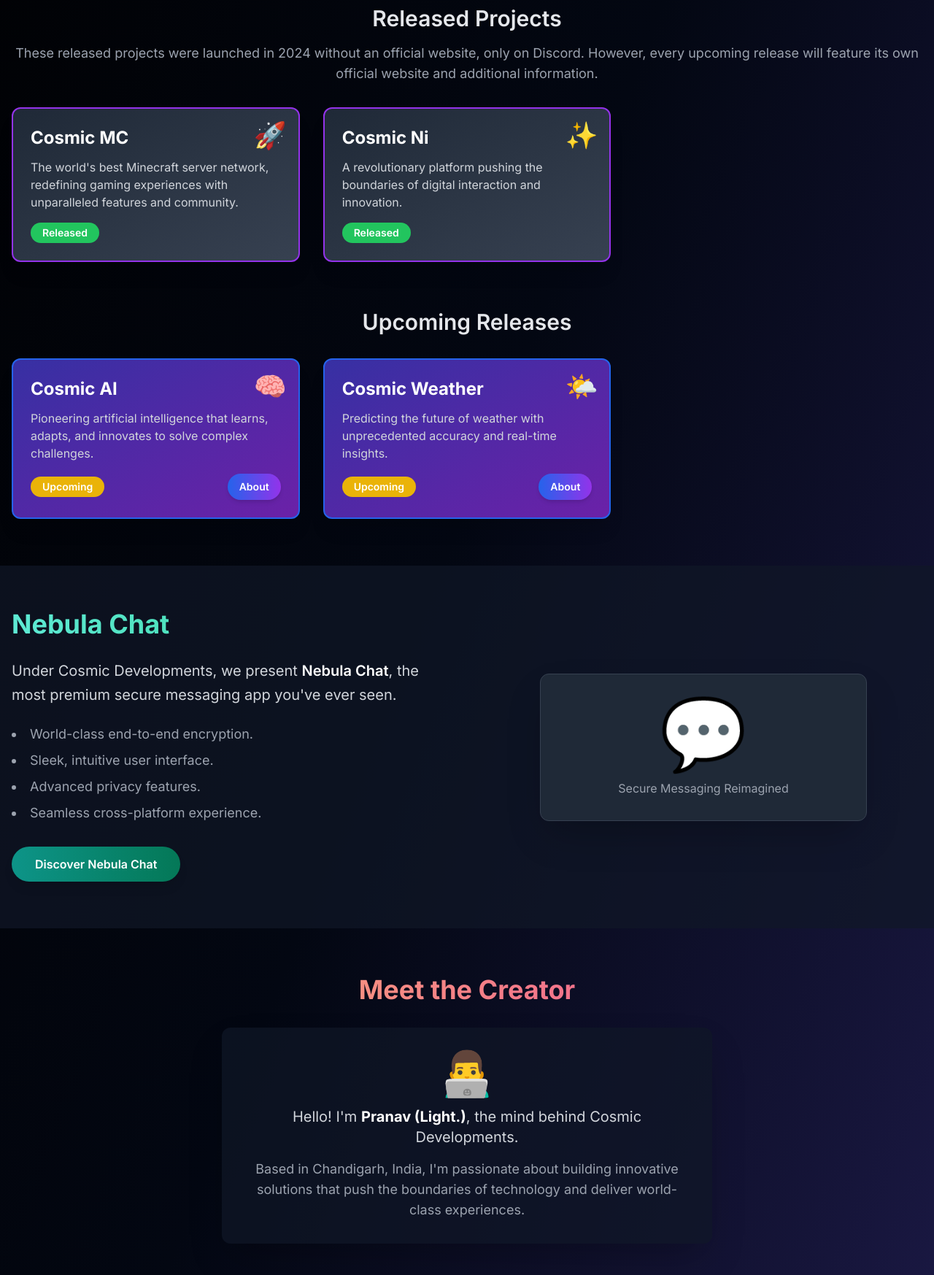
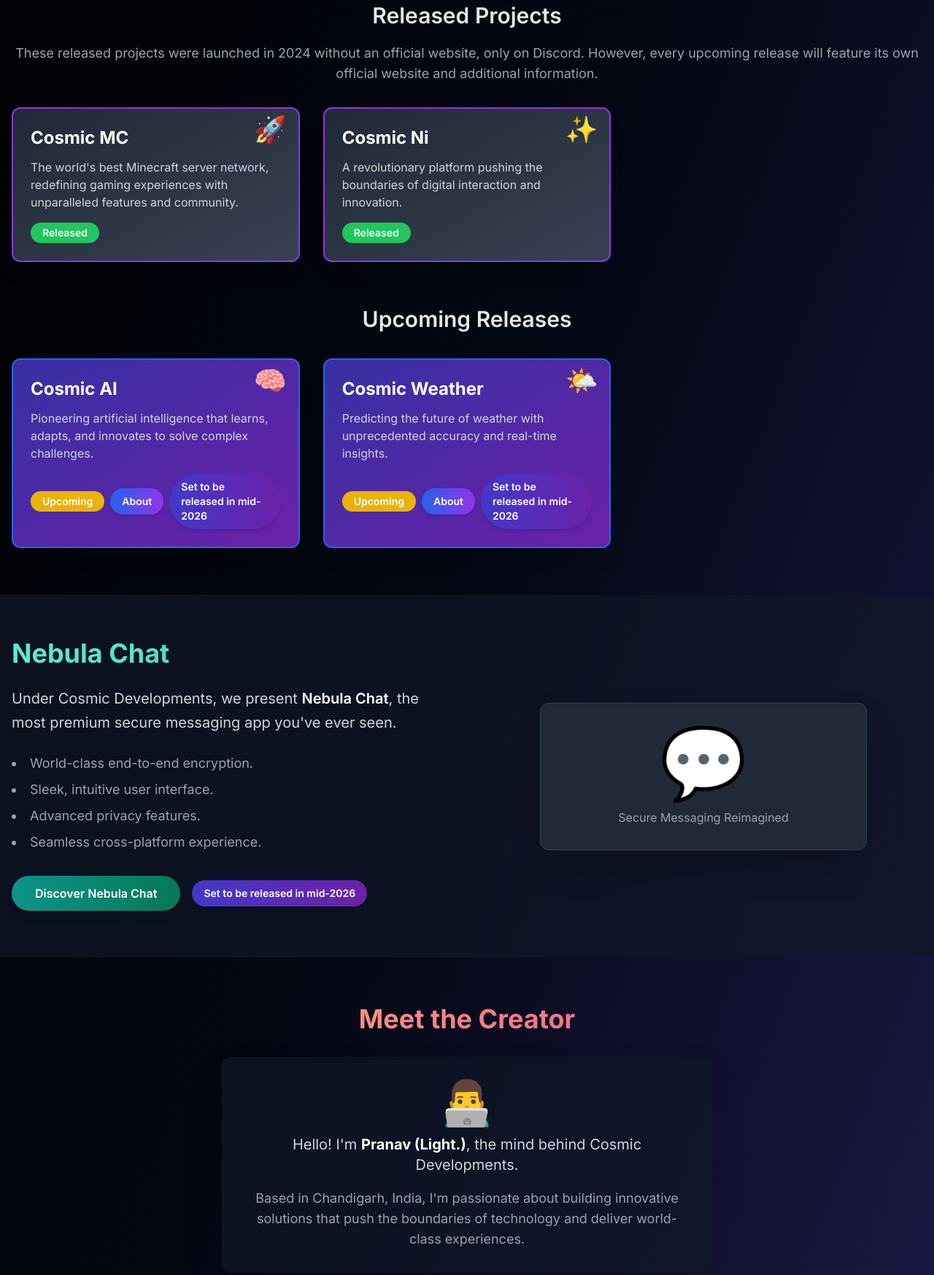
Before and after one commit to PranavKumarprogrammer/cosmicdevelopments, a plain HTML site: page index.html in a window 1280 px wide. Shown: the part 945-2692 px from the top of the page at 73% size. Drawn offline with nearby package versions, Linux system fonts and the light colour scheme; animation ran at ten frames a second.

Commit message:
Update index.html

```diff
--- a/index.html
+++ b/index.html
@@ -228,16 +228,16 @@
 
     <!-- Projects Section - Combined for both released and upcoming -->
     <section id="projects-section" class="container mx-auto py-16 px-4">
-        <h2 class="text-4xl font-bold text-center mb-12 text-transparent bg-clip-text bg-gradient-to-r from-red-400 to-yellow-300">
+        <h2 class="text-4xl font-bold text-center mb-12 text-transparent bg-clip-text bg-gradient-to-r from-red-400 to-yellow-300 animate-float-text">
             Our Galactic Creations
         </h2>
 
         <!-- Released Projects -->
         <div class="mb-16">
-            <h3 class="text-3xl font-semibold mb-4 text-center text-gray-200">
+            <h3 class="text-3xl font-semibold mb-4 text-center text-gray-200 animate-float-text">
                 Released Projects
             </h3>
-            <p class="text-lg text-gray-400 text-center mb-8">
+            <p class="text-lg text-gray-400 text-center mb-8 animate-fade-in-up">
                 These released projects were launched in 2024 without an official website, only on Discord. However, every upcoming release will feature its own official website and additional information.
             </p>
             <div id="released-projects-container" class="grid grid-cols-1 md:grid-cols-2 lg:grid-cols-3 gap-8">
@@ -247,7 +247,7 @@
 
         <!-- Upcoming Projects -->
         <div id="upcoming-projects-container">
-            <h3 class="text-3xl font-semibold mb-8 text-center text-gray-200">
+            <h3 class="text-3xl font-semibold mb-8 text-center text-gray-200 animate-float-text">
                 Upcoming Releases
             </h3>
             <div id="upcoming-project-cards" class="grid grid-cols-1 md:grid-cols-2 lg:grid-cols-3 gap-8">
@@ -263,7 +263,7 @@
                 <h2 class="text-4xl font-bold mb-6 text-transparent bg-clip-text bg-gradient-to-r from-teal-300 to-emerald-400 animate-float-text">
                     Nebula Chat
                 </h2>
-                <p class="text-xl text-gray-300 mb-6 leading-relaxed">
+                <p class="text-xl text-gray-300 mb-6 leading-relaxed animate-float-text-slow">
                     Under Cosmic Developments, we present <span class="font-semibold text-white animate-float-text">Nebula Chat</span>, the most premium secure messaging app you've ever seen.
                 </p>
                 <ul class="list-disc list-inside text-gray-400 text-lg space-y-2">
@@ -272,9 +272,14 @@
                     <li>Advanced privacy features.</li>
                     <li>Seamless cross-platform experience.</li>
                 </ul>
-                <button id="discover-nebula-chat-button" class="mt-8 px-8 py-3 bg-gradient-to-r from-teal-600 to-emerald-700 hover:from-teal-700 hover:to-emerald-800 text-white font-semibold rounded-full shadow-lg transform transition-transform duration-300 hover:scale-105">
+                <div class="flex flex-col sm:flex-row items-center justify-center lg:justify-start gap-4 mt-8">
+                    <button id="discover-nebula-chat-button" class="px-8 py-3 bg-gradient-to-r from-teal-600 to-emerald-700 hover:from-teal-700 hover:to-emerald-800 text-white font-semibold rounded-full shadow-lg transform transition-transform duration-300 hover:scale-105">
                         Discover Nebula Chat
                     </button>
+                    <span class="px-4 py-2 bg-gradient-to-r from-indigo-700 to-purple-800 text-white text-sm font-semibold rounded-full shadow-md animate-button-pulse-subtle">
+                        Set to be released in mid-2026
+                    </span>
+                </div>
             </div>
             <div class="lg:w-1/2 flex justify-center">
                 <!-- Placeholder for an image or illustration -->
@@ -288,15 +293,15 @@
 
     <!-- About Me Section -->
     <section id="about-me-section" class="container mx-auto py-16 px-4 text-center">
-        <h2 class="text-4xl font-bold mb-8 text-transparent bg-clip-text bg-gradient-to-r from-orange-300 to-pink-500">
+        <h2 class="text-4xl font-bold mb-8 text-transparent bg-clip-text bg-gradient-to-r from-orange-300 to-pink-500 animate-float-text">
             Meet the Creator
         </h2>
         <div class="bg-gray-900 bg-opacity-70 rounded-xl p-8 max-w-2xl mx-auto shadow-2xl">
-            <div class="text-6xl mb-4">👨‍💻</div>
-            <p class="text-xl text-gray-300 mb-4">
+            <div class="text-6xl mb-4 animate-wobble-icon">👨‍💻</div>
+            <p class="text-xl text-gray-300 mb-4 animate-float-text-slow">
                 Hello! I'm <span class="font-bold text-white animate-float-text-slow">Pranav (Light.)</span>, the mind behind Cosmic Developments.
             </p>
-            <p class="text-lg text-gray-400">
+            <p class="text-lg text-gray-400 animate-fade-in-up">
                 Based in Chandigarh, India, I'm passionate about building innovative solutions that push the boundaries of technology and deliver world-class experiences.
             </p>
         </div>
@@ -305,11 +310,11 @@
     <!-- Contact Me Section -->
     <section id="contact-me-section" class="bg-gray-900 bg-opacity-70 py-16 px-4">
         <div class="container mx-auto text-center">
-            <h2 class="text-4xl font-bold mb-8 text-transparent bg-clip-text bg-gradient-to-r from-blue-300 to-purple-500">
+            <h2 class="text-4xl font-bold mb-8 text-transparent bg-clip-text bg-gradient-to-r from-blue-300 to-purple-500 animate-float-text">
                 Get in Touch
             </h2>
             <div class="bg-gray-800 rounded-xl p-8 max-w-xl mx-auto shadow-2xl border border-gray-700">
-                <p class="text-xl text-gray-300 mb-4">
+                <p class="text-xl text-gray-300 mb-4 animate-float-text-slow">
                     Have a project idea, a question, or just want to say hello?
                 </p>
                 <p class="text-lg text-gray-400 mb-6">
@@ -416,14 +421,16 @@
                     description: "Pioneering artificial intelligence that learns, adapts, and innovates to solve complex challenges.",
                     status: "Upcoming",
                     icon: "🧠",
-                    aboutUrl: "https://about-cosmic-ai.vercel.app/"
+                    aboutUrl: "https://about-cosmic-ai.vercel.app/",
+                    releaseStatusText: "Set to be released in mid-2026" // New property
                 },
                 {
                     name: "Cosmic Weather",
                     description: "Predicting the future of weather with unprecedented accuracy and real-time insights.",
                     status: "Upcoming",
                     icon: "🌤️",
-                    aboutUrl: "https://cosmicweather.vercel.app/" // Updated URL for Cosmic Weather
+                    aboutUrl: "https://cosmicweather.vercel.app/", // Updated URL for Cosmic Weather
+                    releaseStatusText: "Set to be released in mid-2026" // New property
                 }
             ];
 
@@ -465,18 +472,25 @@
                 cardDiv.style.animationDelay = inView ? `${delay}s` : '0s';
 
                 cardDiv.innerHTML = `
-                    <div class="absolute top-4 right-4 text-4xl">${project.icon}</div>
+                    <div class="absolute top-4 right-4 text-4xl animate-float-icon">${project.icon}</div>
                     <h3 class="text-2xl font-bold mb-3 text-white">${project.name}</h3>
                     <p class="text-gray-300 mb-4 text-base">${project.description}</p>
-                    <div class="flex justify-between items-center mt-4">
+                    <div class="flex flex-col sm:flex-row justify-between items-center mt-4 gap-2">
                         <div class="inline-block px-4 py-1 text-sm font-semibold text-white rounded-full ${statusColor}">
                             ${project.status}
                         </div>
+                        <div class="flex items-center gap-2">
                             ${project.status === "Upcoming" ? `
                                 <button class="about-project-button px-4 py-2 bg-gradient-to-r from-blue-600 to-purple-600 hover:from-blue-700 hover:to-purple-700 text-white text-sm font-semibold rounded-full shadow-md transform transition-transform duration-300 hover:scale-105">
                                     About
                                 </button>
                             ` : ''}
+                            ${project.releaseStatusText ? `
+                                <span class="px-4 py-2 bg-gradient-to-r from-indigo-700 to-purple-800 text-white text-sm font-semibold rounded-full shadow-md animate-button-pulse-subtle">
+                                    ${project.releaseStatusText}
+                                </span>
+                            ` : ''}
+                        </div>
                     </div>
                 `;
 
@@ -616,7 +630,6 @@
                             case 'about-me-section':
                                 entry.target.querySelector('h2').classList.add('animate-fade-in-scale-up');
                                 entry.target.querySelector('div.bg-gray-900').classList.add('animate-fade-in-up');
-                                entry.target.querySelector('div.bg-gray-900 .text-6xl').classList.add('animate-wobble-icon'); // Apply wobble to icon
                                 break;
                             case 'contact-me-section':
                                 entry.target.querySelector('h2').classList.add('animate-fade-in-scale-up');
```
Lines whose indentation alone changed are shown as unchanged.
